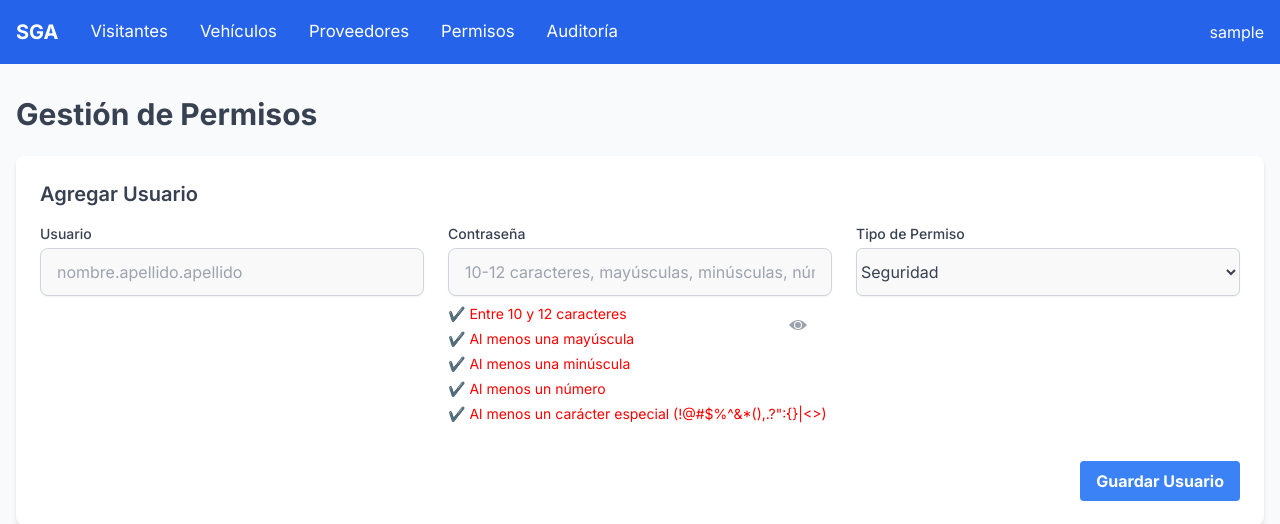
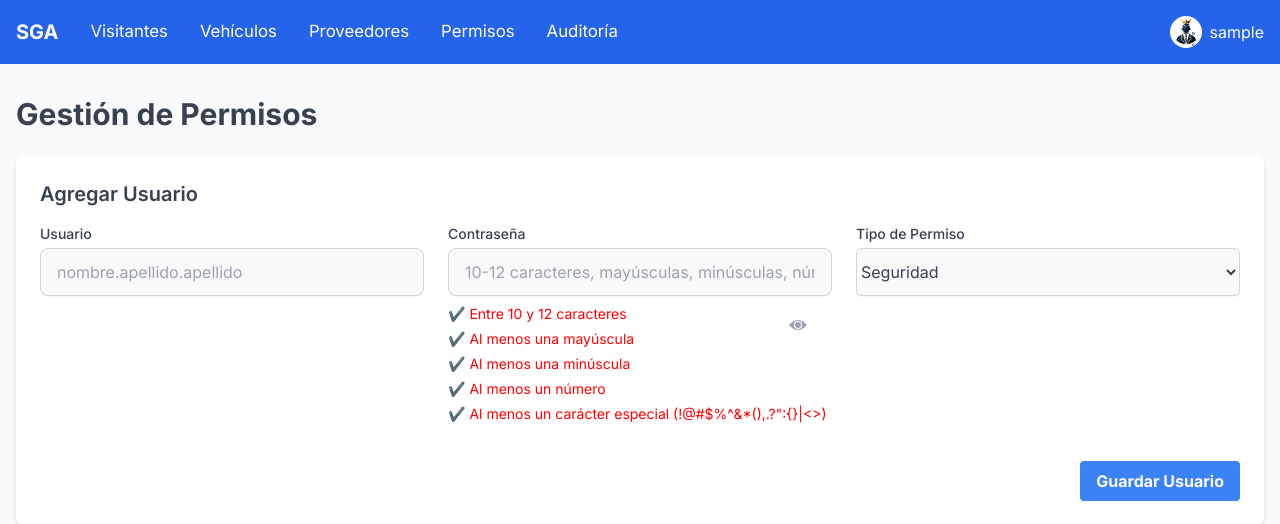
Before and after one commit to alvaroruiz69/SGA, a Django app: page /gestion_permisos/ in a window 1280 px wide. Shown: the top 524 px of the page. Run offline with Django 5.2, Linux system fonts and the light colour scheme; the visitor is signed in with stand-in values (Sample User, id 1); data comes from the database, SQL or seed files in the repository; some libraries are stand-ins or nearby versions.

Commit message:
version final agregado los avatar por rol usuario

```diff
--- a/core/templates/core/base.html
+++ b/core/templates/core/base.html
@@ -31,9 +31,18 @@
             <div class="flex items-center space-x-4">
               <div class="relative">
                 <button id="user-menu" class="flex items-center space-x-2 focus:outline-none">
-                  <!-- <img src="{% static 'img/default-avatar.png' %}" alt="Avatar" class="w-8 h-8 rounded-full bg-white" /> -->
+                  {% if user.is_superuser or user.groups.all.0.name == 'Admin' %}
+                    <img src="{% static 'img/avatar_admin.png' %}" alt="Avatar Administrador" class="w-8 h-8 rounded-full bg-white" />
+                  {% elif user.groups.all.0.name == 'Auditor' %}
+                    <img src="{% static 'img/avatar_auditor.png' %}" alt="Avatar Auditor" class="w-8 h-8 rounded-full bg-white" />
+                  {% elif user.groups.all.0.name == 'Seguridad' %}
+                    <img src="{% static 'img/avatar_seguridad.png' %}" alt="Avatar Seguridad" class="w-8 h-8 rounded-full bg-white" />
+                  {% else %}
+                    <img src="{% static 'img/default-avatar.png' %}" alt="Avatar" class="w-8 h-8 rounded-full bg-white" />
+                  {% endif %}
                   <div class="hidden md:block">{{ user.username }}</div>
                 </button>
+
                 <div id="user-dropdown" class="hidden absolute right-0 mt-2 w-48 bg-white rounded-md shadow-lg py-1 z-50">
                   {% if user.is_staff %}
                     <a href="{% url 'admin:index' %}" class="block px-4 py-2 text-sm text-gray-700 hover:bg-gray-100">Panel de Administración</a>
@@ -55,10 +64,16 @@
 
 
 
+
+
               bg-green-100 text-green-700
 
 
+
+
               {% elif message.tags == 'error' %}
+
+
 
 
 
@@ -66,10 +81,16 @@
 
 
 
+
+
               {% else %}
 
 
+
+
                  bg-blue-100 text-blue-700
+
+
 
 
               {% endif %}">{{ message }}</div>
```
Also changed, not shown: core/static/img/avatar_admin.png (added), core/static/img/avatar_auditor.png (added), core/static/img/avatar_seguridad.png (added).
